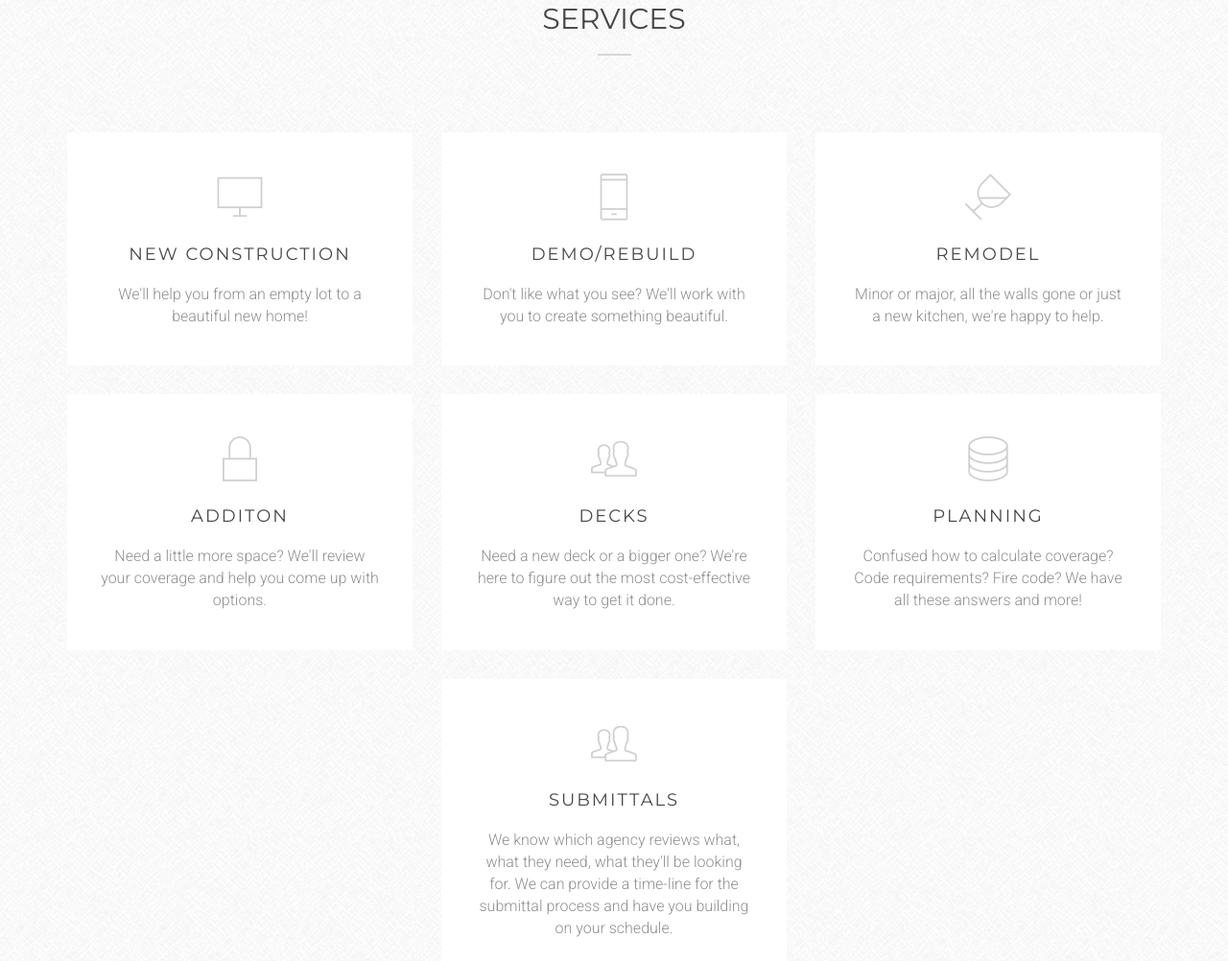
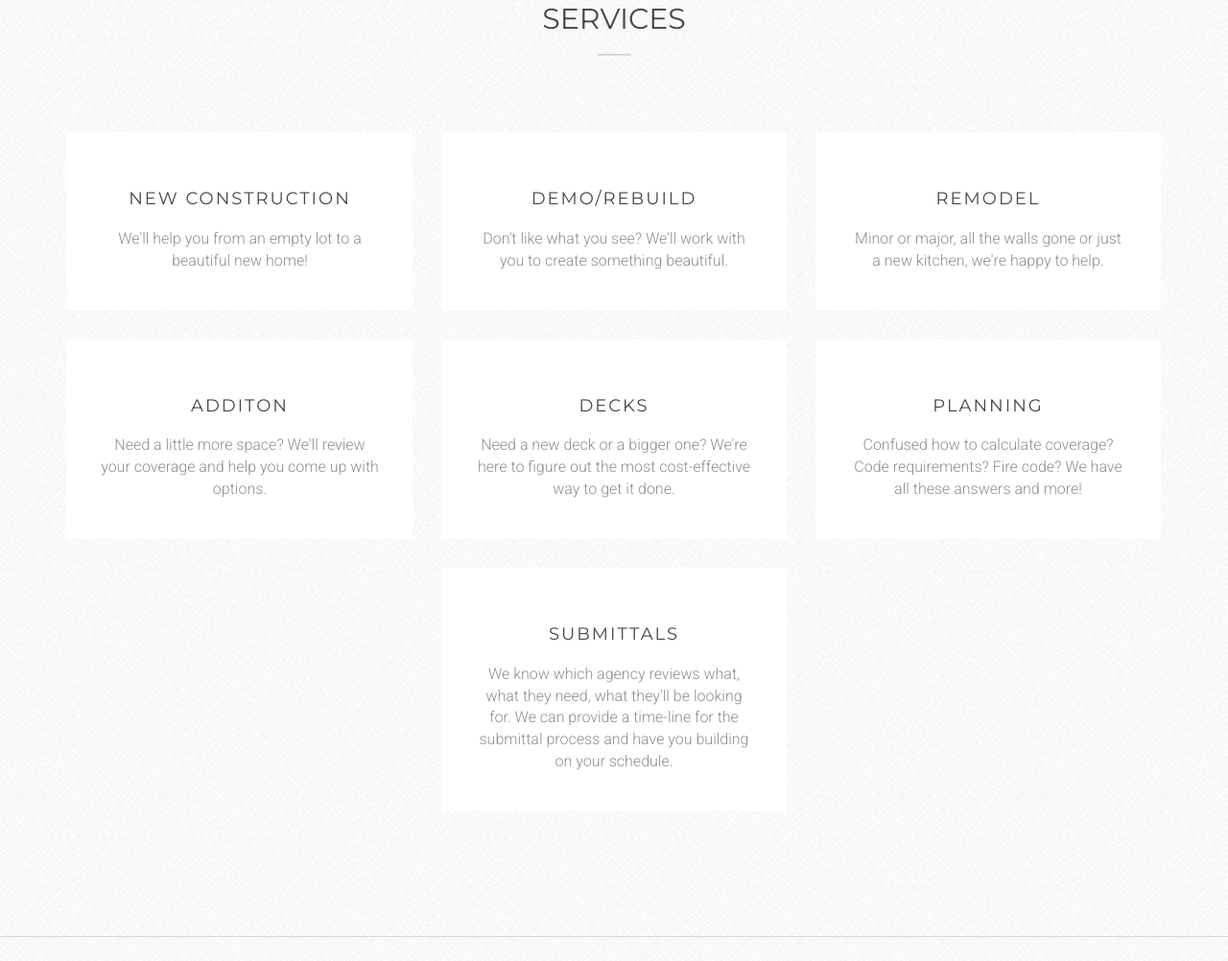
Before and after one commit to minijag/minijag.github.io, a plain HTML site: page benfagan/index.html in a window 1280 px wide. Shown: the part 1820-2822 px from the top of the page at 96% size. Drawn offline with nearby package versions, Linux system fonts and the light colour scheme; some packages are replaced by stand-ins of ours; files whose address does not match are found by name.

Commit message:
removed some icons from services boxes

```diff
--- a/benfagan/index.html
+++ b/benfagan/index.html
@@ -218,7 +218,7 @@ Check out our portfolio for ideas!</p>
 				<!-- Box 1 -->
 				<div class="col-md-4 leftReveal">
 					<div class="services-box">
-						<span class="light-icon pe-7s-monitor"></span>
+						<!-- <span class="light-icon pe-7s-monitor"></span> -->
 						<h4 class="spaced mt20 mb20">New Construction</h4>
 						<p class="no-margin">We'll help you from an empty lot to a beautiful new home!</p>
 					</div>
@@ -227,7 +227,7 @@ Check out our portfolio for ideas!</p>
 				<!-- Box 2 -->
 				<div class="col-md-4 mt30-xs mt30-sm topReveal">
 					<div class="services-box">
-						<span class="light-icon pe-7s-phone"></span>
+						<!-- <span class="light-icon pe-7s-phone"></span> -->
 						<h4 class="spaced mt20 mb20">Demo/Rebuild</h4>
 						<p class="no-margin">Don't like what you see?  We'll work with you to create something beautiful.</p>
 					</div>
@@ -236,7 +236,7 @@ Check out our portfolio for ideas!</p>
 				<!-- Box 3 -->
 				<div class="col-md-4 mt30-xs mt30-sm rightReveal">
 					<div class="services-box">
-						<span class="light-icon pe-7s-wine"></span>
+						<!-- <span class="light-icon pe-7s-wine"></span> -->
 						<h4 class="spaced mt20 mb20">Remodel</h4>
 						<p class="no-margin">Minor or major, all the walls gone or just a new kitchen, we're happy to help.</p>
 					</div>
@@ -248,7 +248,7 @@ Check out our portfolio for ideas!</p>
 				<!-- Box 4 -->
 				<div class="col-md-4 leftReveal">
 					<div class="services-box">
-						<span class="light-icon pe-7s-lock"></span>
+						<!-- <span class="light-icon pe-7s-lock"></span> -->
 						<h4 class="spaced mt20 mb20">Additon</h4>
 						<p class="no-margin">Need a little more space?  We'll review your coverage and help you come up with options.</p>
 					</div>
@@ -257,7 +257,7 @@ Check out our portfolio for ideas!</p>
 				<!-- Box 5 -->
 				<div class="col-md-4 mt30-xs mt30-sm bottomReveal">
 					<div class="services-box">
-						<span class="light-icon pe-7s-users"></span>
+						<!-- <span class="light-icon pe-7s-users"></span> -->
 						<h4 class="spaced mt20 mb20">Decks</h4>
 						<p class="no-margin"> Need a new deck or a bigger one?  We're here to figure out the most cost-effective way to get it done.</p>
 					</div>
@@ -266,7 +266,7 @@ Check out our portfolio for ideas!</p>
 				<!-- Box 6 -->
 				<div class="col-md-4 mt30-xs mt30-sm rightReveal">
 					<div class="services-box">
-						<span class="light-icon pe-7s-server"></span>
+						<!-- <span class="light-icon pe-7s-server"></span> -->
 						<h4 class="spaced mt20 mb20">Planning</h4>
 						<p class="no-margin">Confused how to calculate coverage?  Code requirements? Fire code? We have all these answers and more!</p>
 					</div>
@@ -277,7 +277,7 @@ Check out our portfolio for ideas!</p>
 				<!-- Box 7 -->
 				<div class="col-md-4 col-md-offset-4 bottomReveal">
 					<div class="services-box">
-						<span class="light-icon pe-7s-users"></span>
+						<!-- <span class="light-icon pe-7s-users"></span> -->
 						<h4 class="spaced mt20 mb20">Submittals</h4>
 						<p class="no-margin">We know which agency reviews what, what they need, what they'll be looking for.  We can provide a time-line for the submittal process and have you building on your schedule.</p>
 					</div>
```
